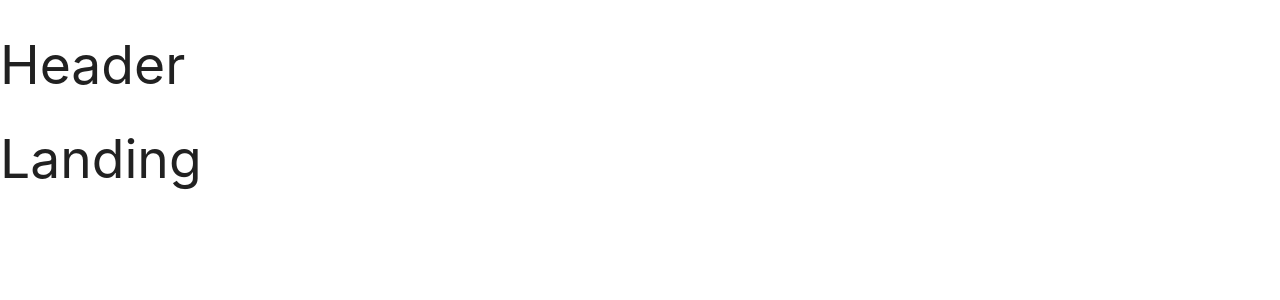
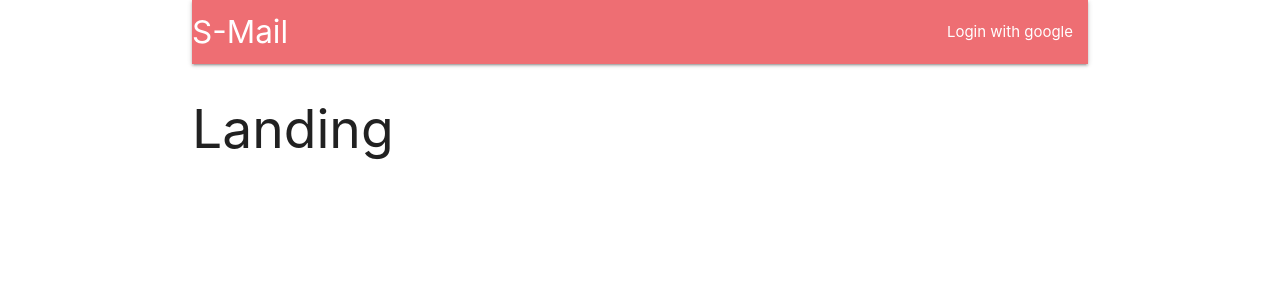
Before and after one commit to nishchay-suteri/S-Mail, a React (Create React App) app in the folder client/: page / in a window 1280 px wide. Shown: the top 300 px of the page. Built offline with nearby package versions, Linux system fonts and the light colour scheme.

Commit message:
feat: Add basic Header Component Placeholder

```diff
--- a/client/src/components/App.js
+++ b/client/src/components/App.js
@@ -1,15 +1,15 @@
 import React from "react";
 import { render } from "react-dom";
 import { BrowserRouter, Route } from "react-router-dom";
+import Header from "./Header";
 
-const Header = () => <h2>Header</h2>;
 const Dashboard = () => <h2>Dashboard</h2>;
 const SurveyNew = () => <h2>SurveyNew</h2>;
 const Landing = () => <h2>Landing</h2>;
 
 const App = () => {
     return (
-        <div>
+        <div className="container">
             <BrowserRouter>
                 {/* BrowserRouter only expects atmost 1 children */}
                 <div>
--- /dev/null
+++ b/client/src/components/Header.js
@@ -0,0 +1,20 @@
+import React from "react";
+
+class Header extends React.Component {
+    render() {
+        return (
+            <nav>
+                <div className="nav-wrapper">
+                    <a className="left brand-logo">S-Mail</a>
+                    <ul className="right">
+                        <li>
+                            <a href="/auth/google">Login with google</a>
+                        </li>
+                    </ul>
+                </div>
+            </nav>
+        );
+    }
+}
+
+export default Header;
```
